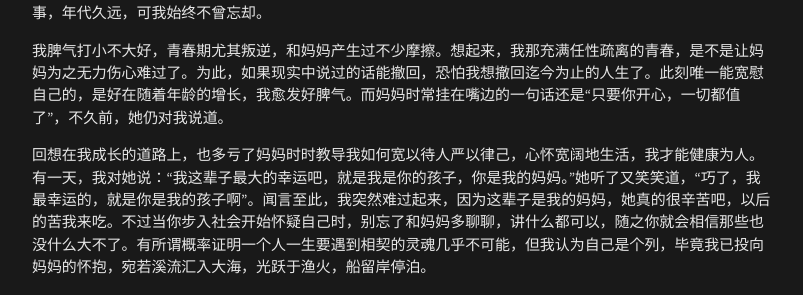
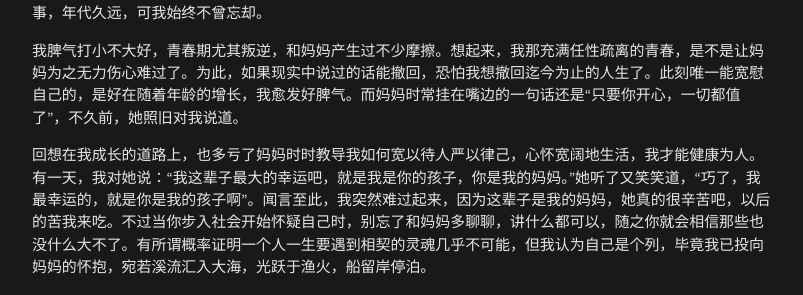
Before and after one commit to omsiel/omsiel.github.io, a Jekyll site: the page built from _posts/2019-05-21-钝感力.md, in a window 1280 px wide and 900 px high, scrolled down 4716 px. Shown: the part 219-514 px from the top of the window, without its empty margins (238-1041 px from the left). Built offline with Jekyll 4.4.1, drawn with Linux system fonts in a browser that asks for light colours; nearby versions of some CDN libraries.

Commit message:
修改文章

```diff
--- a/_posts/2019-05-21-钝感力.md
+++ b/_posts/2019-05-21-钝感力.md
@@ -126,7 +126,7 @@ categories: note
 
 ##### 记得很小的时候我肠胃不好，有次拉肚子，妈妈一把把屎地帮我换裤子，刚换条干净的又被粑粑弄脏了。不过自始自终，她没一丝不耐烦，只是面露嫌弃地逗我说，“咦，好臭呀”，说完就哼哧笑了，我也跟着她笑。提起这事，年代久远，可我始终不曾忘却。
 
-##### 我脾气打小不大好，青春期尤其叛逆，和妈妈产生过不少摩擦。想起来，我那充满任性疏离的青春，是不是让妈妈为之无力伤心难过了。为此，如果现实中说过的话能撤回，恐怕我想撤回迄今为止的人生了。此刻唯一能宽慰自己的，是好在随着年龄的增长，我愈发好脾气。而妈妈时常挂在嘴边的一句话还是“只要你开心，一切都值了”，不久前，她仍对我说道。
+##### 我脾气打小不大好，青春期尤其叛逆，和妈妈产生过不少摩擦。想起来，我那充满任性疏离的青春，是不是让妈妈为之无力伤心难过了。为此，如果现实中说过的话能撤回，恐怕我想撤回迄今为止的人生了。此刻唯一能宽慰自己的，是好在随着年龄的增长，我愈发好脾气。而妈妈时常挂在嘴边的一句话还是“只要你开心，一切都值了”，不久前，她照旧对我说道。
 
 ##### 回想在我成长的道路上，也多亏了妈妈时时教导我如何宽以待人严以律己，心怀宽阔地生活，我才能健康为人。有一天，我对她说：“我这辈子最大的幸运吧，就是我是你的孩子，你是我的妈妈。”她听了又笑笑道，“巧了，我最幸运的，就是你是我的孩子啊”。闻言至此，我突然难过起来，因为这辈子是我的妈妈，她真的很辛苦吧，以后的苦我来吃。不过当你步入社会开始怀疑自己时，别忘了和妈妈多聊聊，讲什么都可以，随之你就会相信那些也没什么大不了。有所谓概率证明一个人一生要遇到相契的灵魂几乎不可能，但我认为自己是个列，毕竟我已投向妈妈的怀抱，宛若溪流汇入大海，光跃于渔火，船留岸停泊。
 
```
